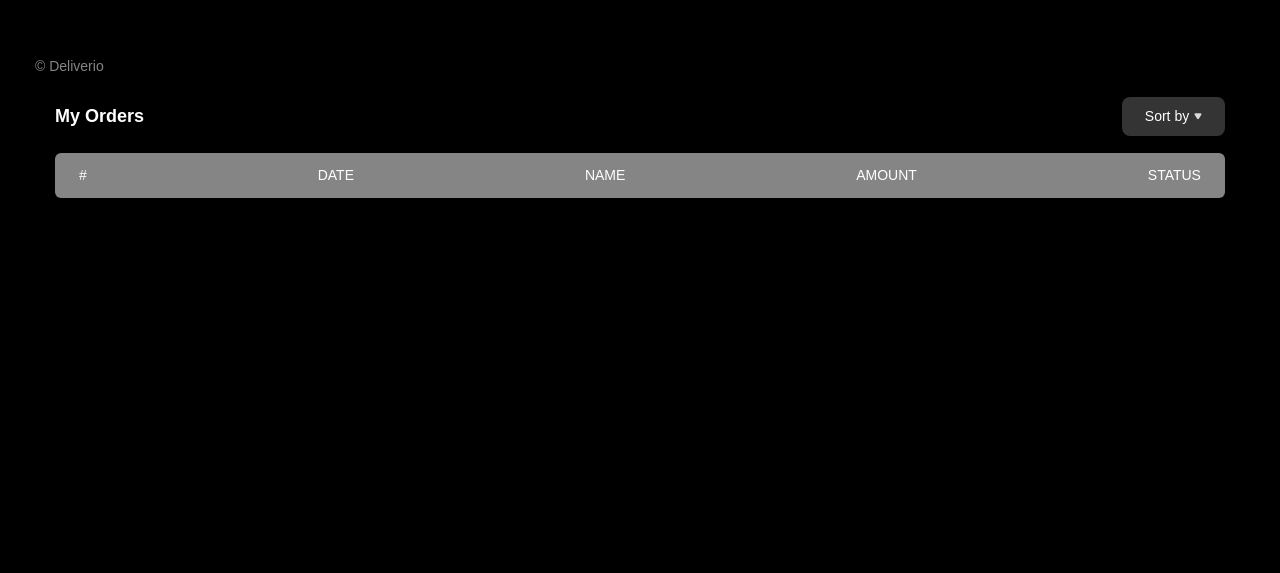
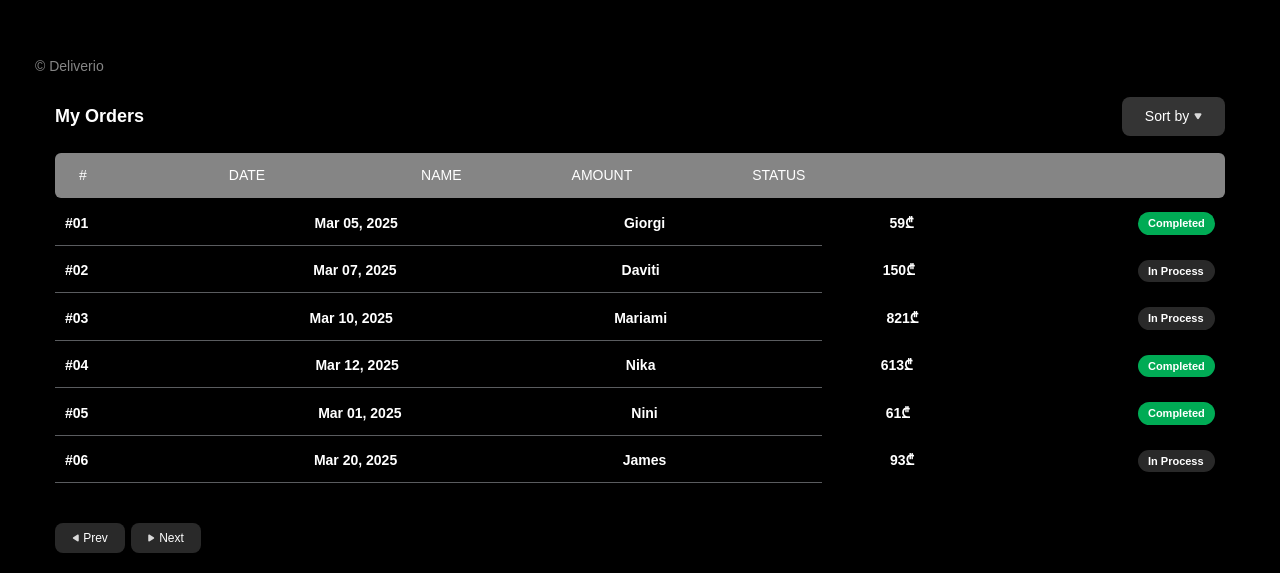
Before and after one commit to NikaNishnianidze/Deliverio, a React (Vite) app: page /store in a window 1280 px wide. Shown: the part 546-1119 px from the top of the page. Before the commit the page ends 800 px from the top, so only its background shows below. Built offline with nearby package versions, Linux system fonts and the light colour scheme.

Commit message:
finish building store component and create storeDetails for seeing details

```diff
--- a/src/context/RolesProvider.tsx
+++ b/src/context/RolesProvider.tsx
@@ -1,19 +1,26 @@
 import { createContext, useContext, useState, type ReactNode } from "react";
+import data from "../data.json";
+import type { TStore } from "../datatype";
 
 interface IroleContext {
   role: string;
   setRole: React.Dispatch<React.SetStateAction<string>>;
+  storeData: TStore;
+  setStoreData: React.Dispatch<React.SetStateAction<TStore>>;
 }
 
 const roleContext = createContext<IroleContext>({
   role: "",
   setRole: () => {},
+  storeData: data,
+  setStoreData: () => {},
 });
 export default function RolesProvider({ children }: { children: ReactNode }) {
   const [role, setRole] = useState<string>("");
+  const [storeData, setStoreData] = useState<TStore>(data);
   return (
     <>
-      <roleContext.Provider value={{ role, setRole }}>
+      <roleContext.Provider value={{ role, setRole, storeData, setStoreData }}>
         {children}
       </roleContext.Provider>
     </>
--- /dev/null
+++ b/src/data.json
@@ -0,0 +1,44 @@
+[
+  {
+    "id": "01",
+    "date": "Mar 05, 2025",
+    "name": "Giorgi",
+    "amount": "59₾",
+    "status": true
+  },
+  {
+    "id": "02",
+    "date": "Mar 07, 2025",
+    "name": "Daviti",
+    "amount": "150₾",
+    "status": false
+  },
+  {
+    "id": "03",
+    "date": "Mar 10, 2025",
+    "name": "Mariami",
+    "amount": "821₾",
+    "status": false
+  },
+  {
+    "id": "04",
+    "date": "Mar 12, 2025",
+    "name": "Nika",
+    "amount": "613₾",
+    "status": true
+  },
+  {
+    "id": "05",
+    "date": "Mar 01, 2025",
+    "name": "Nini",
+    "amount": "61₾",
+    "status": true
+  },
+  {
+    "id": "06",
+    "date": "Mar 20, 2025",
+    "name": "James",
+    "amount": "93₾",
+    "status": false
+  }
+]
--- a/src/main.tsx
+++ b/src/main.tsx
@@ -8,6 +8,7 @@ import SignUp from "./pages/SignUp";
 import Login from "./pages/Login";
 import LandginPage from "./pages/LandingPage";
 import Store from "./pages/Store";
+import StoreDetails from "./pages/StoreDetails";
 
 const router = createBrowserRouter([
   {
@@ -30,6 +31,10 @@ const router = createBrowserRouter([
     path: "/store",
     element: <Store />,
   },
+  {
+    path: "/store/:id",
+    element: <StoreDetails />,
+  },
 ]);
 
 createRoot(document.getElementById("root")!).render(
--- a/src/pages/Store.tsx
+++ b/src/pages/Store.tsx
@@ -4,9 +4,11 @@ import { useRoleContext } from "../context/RolesProvider";
 import homeIcon from "../../public/assets/homeIcon.svg";
 import { useState } from "react";
 import arrowDown from "../../public/assets/arrowDown.svg";
+import arrowLeft from "../../public/assets/arrowLeft.svg";
+import arrowRight from "../../public/assets/arrowRight.svg";
 
 export default function Store() {
-  const { role } = useRoleContext();
+  const { role, storeData } = useRoleContext();
   const navigate = useNavigate();
   const [myOrders, setMyOrders] = useState<boolean>(true);
   const [uploadOrder, setUploadOrder] = useState<boolean>(false);
@@ -18,6 +20,9 @@ export default function Store() {
   const handleUploadOrderClick = () => {
     setUploadOrder(true);
     setMyOrders(false);
+  };
+  const handleStoreClick = (index: number) => {
+    navigate(`/store/${index}`);
   };
   return (
     <div className="flex flex-col items-center px-[35px]">
@@ -90,12 +95,58 @@ export default function Store() {
                 <img src={arrowDown} alt="arrow down icon" />
               </div>
             </div>
-            <div className="numerations mt-[17px] text-white text-[14px] font-normal dk:w-[767px] rounded-[6px] bg-[#858585] py-[12px] px-[24px] flex items-center justify-between">
+            <div className="numerations mb-[14px] mt-[17px] text-white text-[14px] font-normal dk:w-[767px] rounded-[6px] bg-[#858585] py-[12px] px-[24px] flex items-center">
               <p>#</p>
-              <p>DATE</p>
-              <p>NAME</p>
-              <p>AMOUNT</p>
-              <p>STATUS</p>
+              <p className="ml-[142px]">DATE</p>
+              <p className="ml-[156px]">NAME</p>
+              <p className="ml-[110px]">AMOUNT</p>
+              <p className="ml-[120px]">STATUS</p>
+            </div>
+            <div className="list dk:w-[767px] flex flex-col gap-[14px]">
+              {storeData.map((item, index) => {
+                return (
+                  <div key={item.id} className="main flex flex-col">
+                    <div
+                      onClick={() => handleStoreClick(index)}
+                      className="dk:w-[767px] cursor-pointer px-[10px] flex items-center justify-between"
+                    >
+                      <p className="text-white text-[14px] font-semibold">
+                        #{item.id}
+                      </p>
+                      <p className="text-white text-[14px] font-semibold w-[87px] text-center">
+                        {item.date}
+                      </p>
+                      <p className="text-white text-[14px] font-semibold">
+                        {item.name}
+                      </p>
+                      <p className="text-white text-[14px] font-semibold">
+                        {item.amount}
+                      </p>
+                      <div
+                        className="statusdiv w-[77px] rounded-[35px] py-[3px] px-[10px]"
+                        style={{
+                          backgroundColor:
+                            item.status === true ? "#00AB55" : "#292929",
+                        }}
+                      >
+                        <p className="text-white text-[11px] font-semibold">
+                          {item.status === true ? "Completed" : "In Process"}
+                        </p>
+                      </div>
+                    </div>
+                    <div className="divider w-[767px] h-[1px] bg-[#E0E6ED]/40 mt-[10px]"></div>
+                  </div>
+                );
+              })}
+            </div>
+            <div className="prev-next flex items-center mt-[40px] gap-[6px]">
+              <button className="w-[70px] flex items-center justify-center gap-[4px] py-[6px] bg-[#292929] rounded-[8px] text-white text-[12px] font-normal">
+                <img src={arrowLeft} alt="arrow left" /> Prev
+              </button>
+              <button className="w-[70px] flex items-center justify-center gap-[4px] py-[6px] bg-[#292929] rounded-[8px] text-white text-[12px] font-normal">
+                <img src={arrowRight} alt="arrow right" />
+                Next
+              </button>
             </div>
           </div>
         </div>
--- /dev/null
+++ b/src/pages/StoreDetails.tsx
@@ -0,0 +1,8 @@
+import { useParams } from "react-router-dom";
+import { useRoleContext } from "../context/RolesProvider";
+
+export default function StoreDetails() {
+  const { id } = useParams();
+  const { storeData } = useRoleContext();
+  return <div className="flex flex-col items-center"></div>;
+}
```
Also changed, not shown: src/datatype.d.ts (added, +9 -0 lines), public/assets/arrowLeft.svg (added), public/assets/arrowRight.svg (added).
